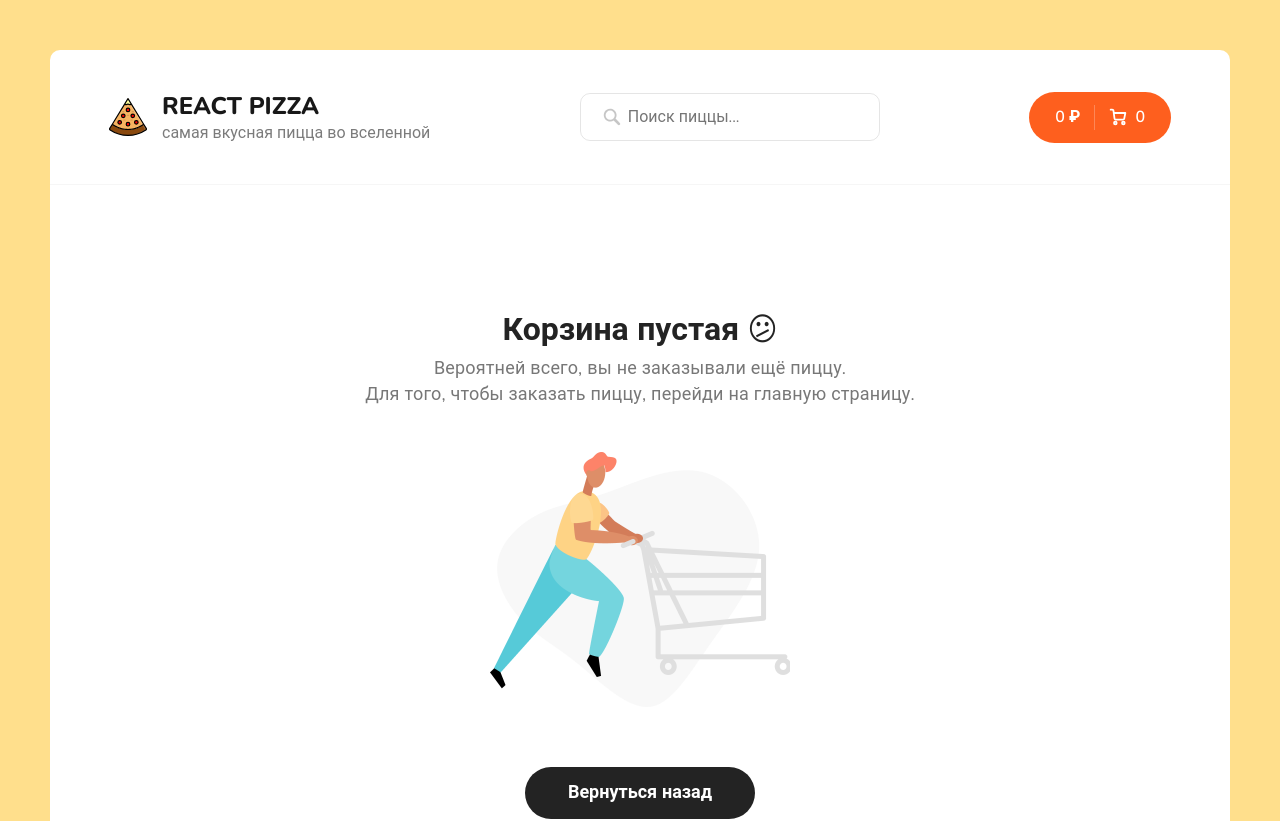
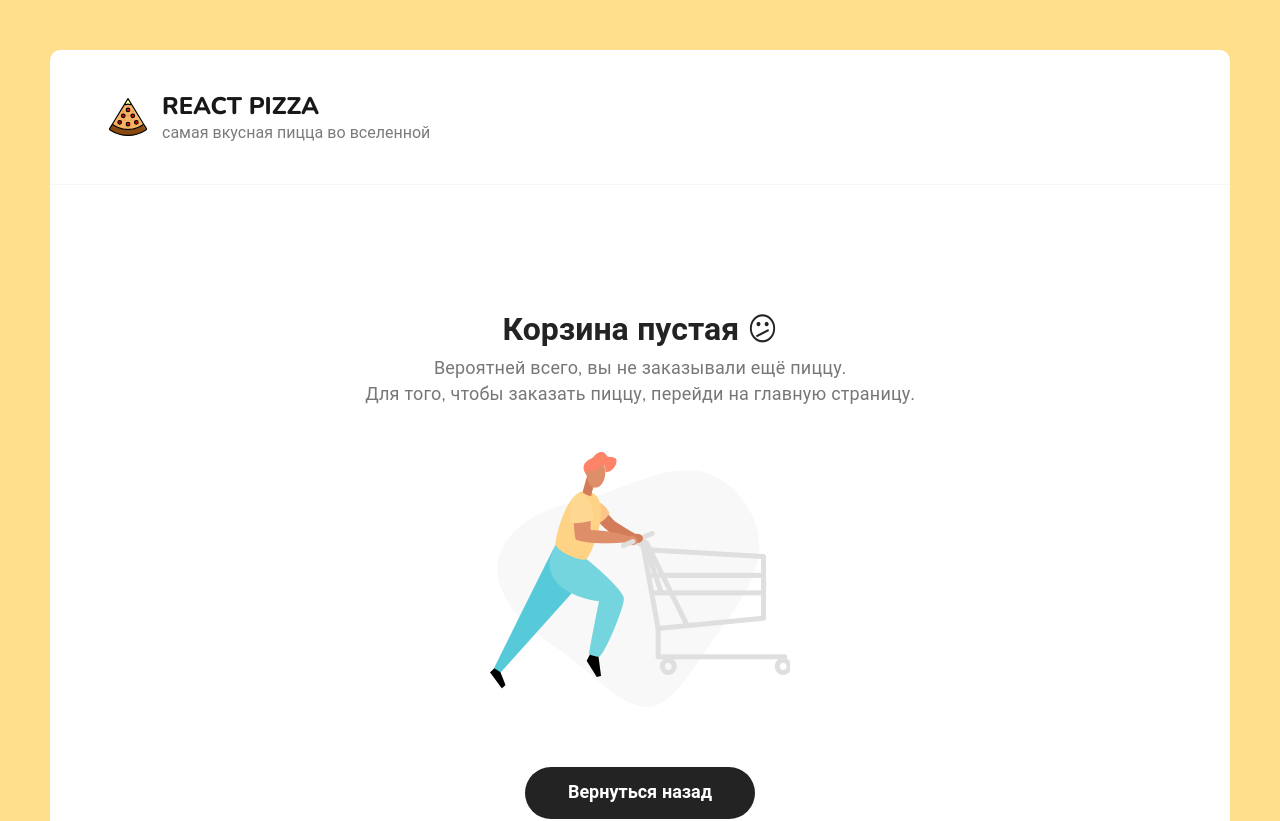
Before and after one commit to IsmayiI/pizza-react-ts, a React (Create React App) app: page /cart in a window 1280 px wide. Shown: the top 821 px of the page. Built offline with nearby package versions, Linux system fonts and the light colour scheme.

Commit message:
changed Header

```diff
--- a/src/components/Header.tsx
+++ b/src/components/Header.tsx
@@ -1,5 +1,5 @@
 import { useSelector } from 'react-redux'
-import { Link } from 'react-router-dom'
+import { Link, useLocation } from 'react-router-dom'
 
 import logoSvg from '../assets/img/pizza-logo.svg'
 import Search from './Search'
@@ -8,6 +8,9 @@ import { selectTotalCount, selectTotalPrice } from '../redux/slices/cartSlice'
 const Header = () => {
    const totalPrice = useSelector(selectTotalPrice)
    const totalCount = useSelector(selectTotalCount)
+
+   const { pathname } = useLocation()
+
 
    return (
       <div className="header">
@@ -21,8 +24,8 @@ const Header = () => {
                   </div>
                </div>
             </Link>
-            <Search />
-            <div className="header__cart">
+            {pathname === '/cart' || <Search />}
+            {pathname === '/cart' || <div className="header__cart">
                <Link to="/cart" className="button button--cart">
                   <span>{totalPrice} ₽</span>
                   <div className="button__delimiter"></div>
@@ -57,7 +60,7 @@ const Header = () => {
                   </svg>
                   <span>{totalCount}</span>
                </Link>
-            </div>
+            </div>}
          </div>
       </div>
    )
```
